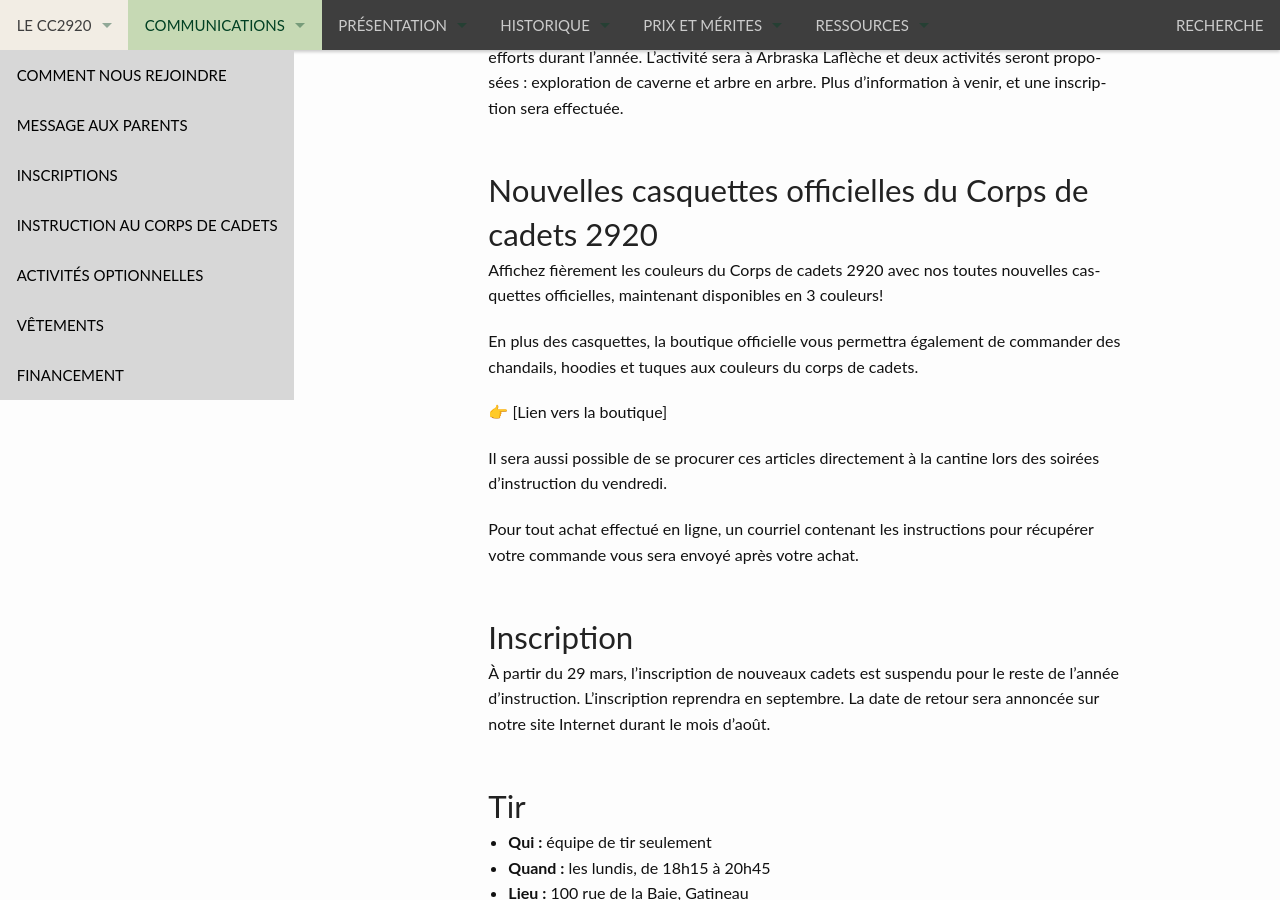
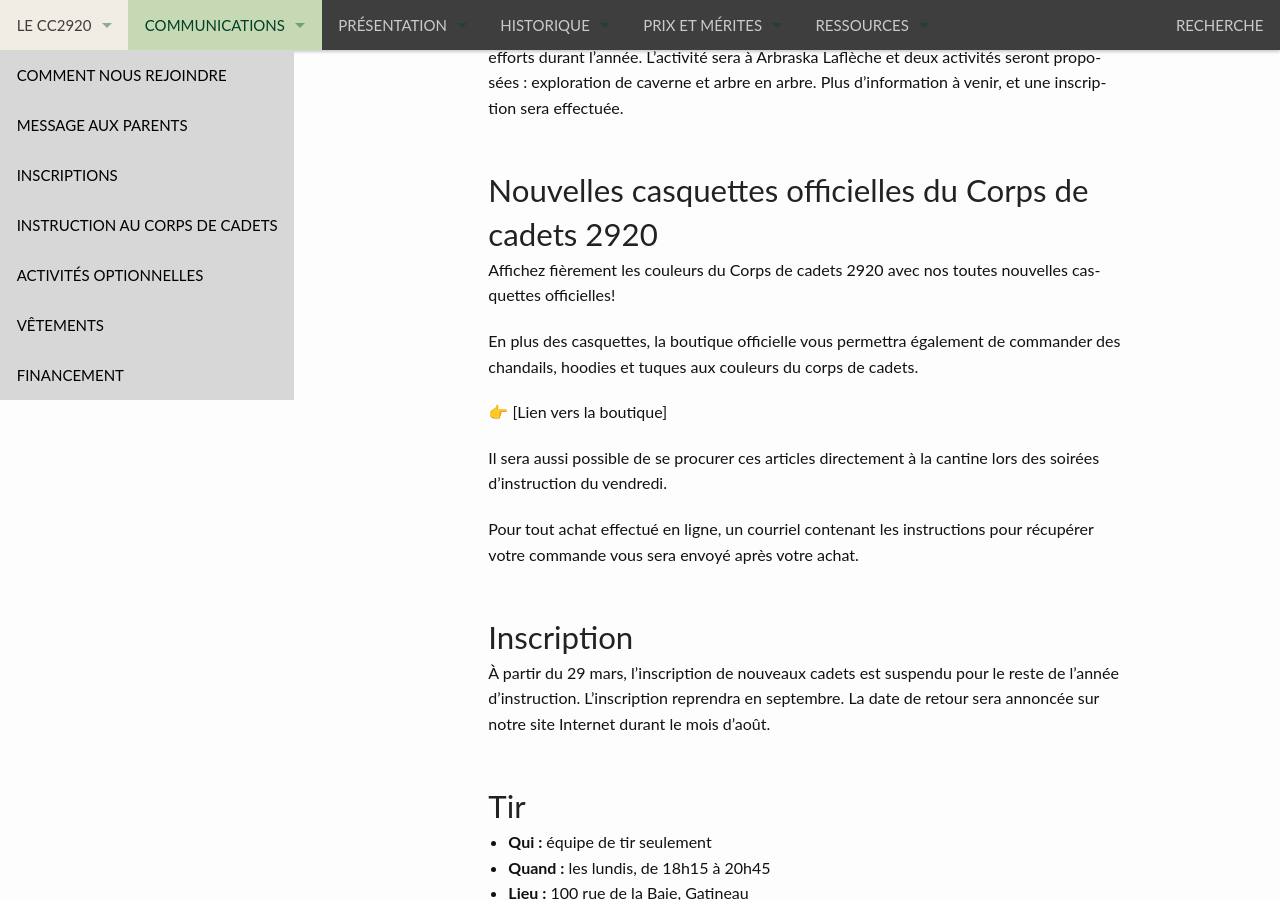
Before and after one commit to CC2920/web, a Jekyll site: the page built from _communications/messages.md, in a window 1280 px wide and 900 px high, scrolled down 1286 px. Built offline with Jekyll 4.4.1, drawn with Linux system fonts in a browser that asks for light colours.

Commit message:
Update promotional text for cadet caps
Removed mention of the availability of caps in three colors.

```diff
--- a/_communications/messages.md
+++ b/_communications/messages.md
@@ -43,7 +43,7 @@ La sortie de fin d’année est une activité optionnelle pour récompenser les
 
 ## Nouvelles casquettes officielles du Corps de cadets 2920
 
-Affichez fièrement les couleurs du Corps de cadets 2920 avec nos toutes nouvelles casquettes officielles, maintenant disponibles en 3 couleurs!
+Affichez fièrement les couleurs du Corps de cadets 2920 avec nos toutes nouvelles casquettes officielles!
 
 En plus des casquettes, la boutique officielle vous permettra également de commander des chandails, hoodies et tuques aux couleurs du corps de cadets.
 
```
